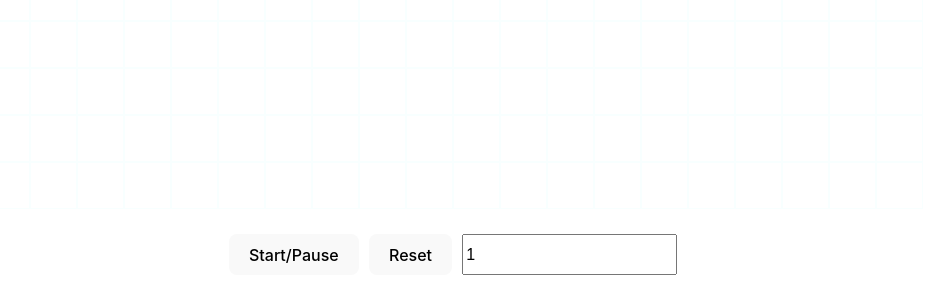
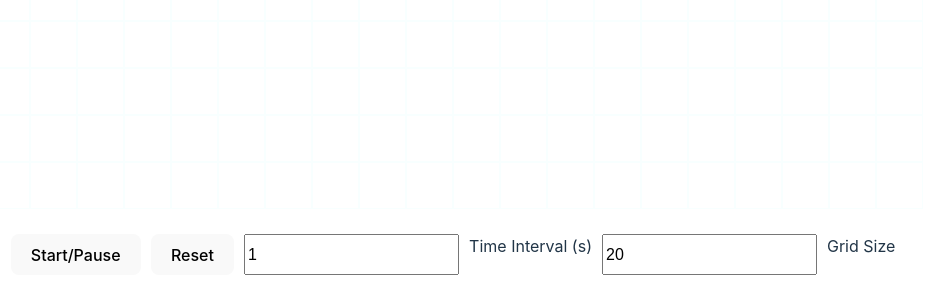
Before and after one commit to wang-owen/J241-Cell-Growth-Simulation, a React (Vite) app: page / in a window 1280 px wide. Shown: the part 731-1031 px from the top of the page, without its empty margins (187-1113 px from the left). Built offline with nearby package versions, Linux system fonts and the light colour scheme.

Commit message:
bugfixed invalid numeric values

```diff
--- a/src/App.tsx
+++ b/src/App.tsx
@@ -4,12 +4,13 @@ import PetriDish from "./components/PetriDish";
 import Controls from "./components/Controls";
 
 function App() {
-    const gridSize: number = 20;
+    const defaultGridSize: number = 20;
+    const [gridSize, setGridSize] = useState<number>(defaultGridSize);
     const [cells, setCells] = useState(
-        Array(gridSize).fill(Array(gridSize).fill(false))
+        Array(defaultGridSize).fill(Array(defaultGridSize).fill(false))
     );
-    const [timeInterval, setTimeInterval] = useState(1);
-    const [running, setRunning] = useState(false);
+    const [timeInterval, setTimeInterval] = useState<number>(1);
+    const [running, setRunning] = useState<boolean>(false);
     const intervalRef = useRef<number>(-1);
 
     const startSim = () => {
@@ -55,6 +56,9 @@ function App() {
             if (Number.isNaN(timeInterval) || timeInterval < 1) {
                 setRunning(false);
                 alert("Time interval must be at least 1");
+            } else if (Number.isNaN(gridSize) || gridSize < 1) {
+                setRunning(false);
+                alert("Grid size must be at least 1");
             } else {
                 intervalRef.current = startSim();
             }
@@ -70,7 +74,7 @@ function App() {
             <div className="main">
                 <PetriDish cells={cells} setCells={setCells} />
                 <Controls
-                    gridSize={gridSize}
+                    setGridSize={setGridSize}
                     setCells={setCells}
                     setTimeInterval={setTimeInterval}
                     running={running}
--- a/src/components/Controls.css
+++ b/src/components/Controls.css
@@ -4,6 +4,6 @@
     gap: 10px;
 }
 
-#interval-input {
+input {
     font-size: 1em;
 }
--- a/src/components/Controls.tsx
+++ b/src/components/Controls.tsx
@@ -1,54 +1,86 @@
 import "./Controls.css";
 
 const Controls = ({
-    gridSize,
+    setGridSize,
     setCells,
     setTimeInterval,
     running,
     setRunning,
 }: {
-    gridSize: number;
+    setGridSize: React.Dispatch<React.SetStateAction<number>>;
     setCells: React.Dispatch<React.SetStateAction<boolean[]>[]>;
     setTimeInterval: React.Dispatch<React.SetStateAction<number>>;
     running: boolean;
     setRunning: React.Dispatch<React.SetStateAction<boolean>>;
 }) => {
-    const reset = async () => {
-        setCells(Array(gridSize).fill(Array(gridSize).fill(false)));
+    const reset = () => {
+        setTimeInterval(1);
+        setGridSize(20);
+        setCells(Array(20).fill(Array(20).fill(false)));
         setRunning(false);
+
+        (document.getElementById(
+            "timeIntervalInput"
+        ) as HTMLInputElement)!.value = "1";
+        (document.getElementById("gridSizeInput") as HTMLInputElement)!.value =
+            "20";
     };
 
-    document
-        .querySelector("input")
-        ?.addEventListener("keydown", function (event) {
+    document.querySelectorAll("input")?.forEach((input) =>
+        input.addEventListener("keydown", function (event) {
             if (
                 event.key === "Backspace" ||
                 event.key === "Delete" ||
+                event.key === "." ||
                 (event.key >= "ArrowLeft" && event.key <= "ArrowRight")
             )
                 return;
             if ((event.key < "0" || event.key > "9") && event.preventDefault) {
                 event.preventDefault();
             }
-        });
+        })
+    );
 
     return (
         <div id="controls">
             <button onClick={() => setRunning(!running)}>Start/Pause</button>
             <button onClick={reset}>Reset</button>
             <input
+                id="timeIntervalInput"
                 onChange={(event) =>
                     setTimeInterval(parseInt(event.target.value))
                 }
-                id="interval-input"
                 type="number"
                 min={1}
-                step={0.1}
+                step={0.5}
                 defaultValue={1}
                 placeholder="Time Interval (s)"
                 required
                 disabled={running}
             ></input>
+            <label htmlFor="timeIntervalInput">Time Interval (s)</label>
+            <input
+                id="gridSizeInput"
+                onChange={(event) => {
+                    const newGridSize = parseInt(event.target.value);
+                    setGridSize(newGridSize);
+                    if (!Number.isNaN(newGridSize) && newGridSize > 0) {
+                        setCells(
+                            Array(newGridSize).fill(
+                                Array(newGridSize).fill(false)
+                            )
+                        );
+                    }
+                }}
+                type="number"
+                min={1}
+                step={1}
+                defaultValue={20}
+                placeholder="Grid Size"
+                required
+                disabled={running}
+            ></input>
+            <label htmlFor="gridSizeInput">Grid Size</label>
         </div>
     );
 };
```
